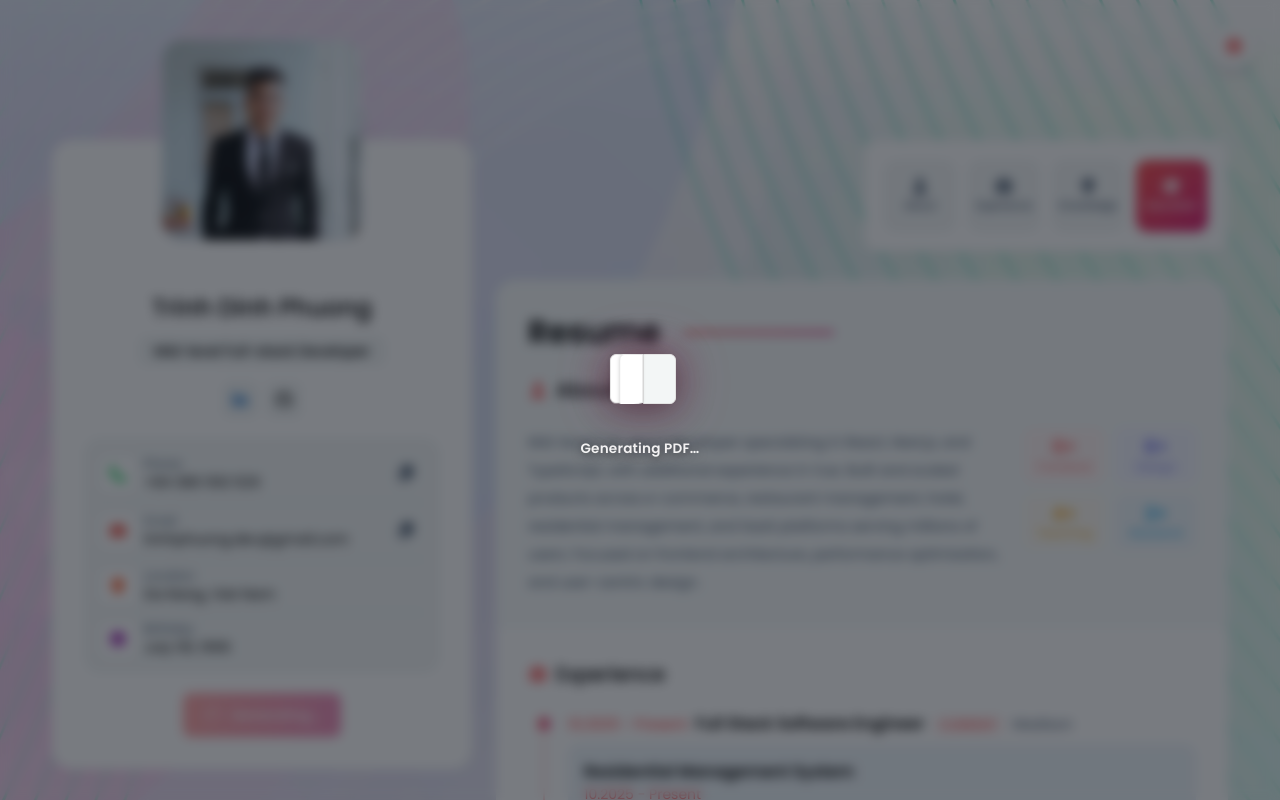
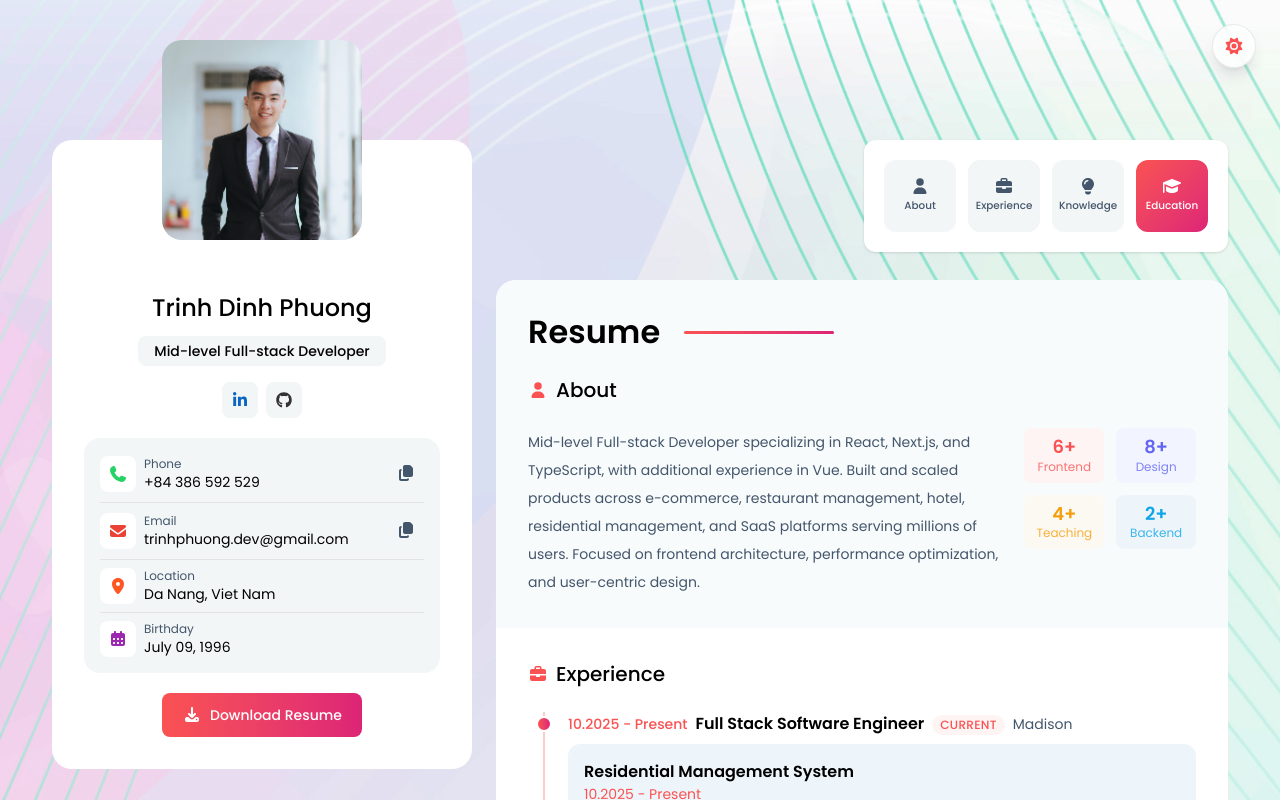
Before and after one commit to trinhphuongdesigner/resume, a Next.js app: page / in a window 1280 px wide. Shown: the top 800 px of the page. Built offline with nearby package versions, Linux system fonts and the light colour scheme.

Commit message:
fix: initialize PDF generation state to false in DarkHome component

```diff
--- a/src/components/dark/DarkHome.tsx
+++ b/src/components/dark/DarkHome.tsx
@@ -13,7 +13,7 @@ import EducationSection from "./sections/EducationSection";
 import { footerNote, getResumeFilename } from "@/data/resume";
 
 export default function DarkHome() {
-  const [isGeneratingPDF, setIsGeneratingPDF] = useState(true);
+  const [isGeneratingPDF, setIsGeneratingPDF] = useState(false);
 
   const handleDownloadPDF = useCallback(async () => {
     if (isGeneratingPDF) return;
--- a/src/components/light/LightHome.tsx
+++ b/src/components/light/LightHome.tsx
@@ -8,7 +8,7 @@ import PdfLoadingOverlay from "@/components/PdfLoadingOverlay";
 import { getResumeFilename } from "@/data/resume";
 
 export default function LightHome() {
-  const [isGeneratingPDF, setIsGeneratingPDF] = useState(true);
+  const [isGeneratingPDF, setIsGeneratingPDF] = useState(false);
 
   const handleDownloadPDF = useCallback(async () => {
     if (isGeneratingPDF) return;
```
